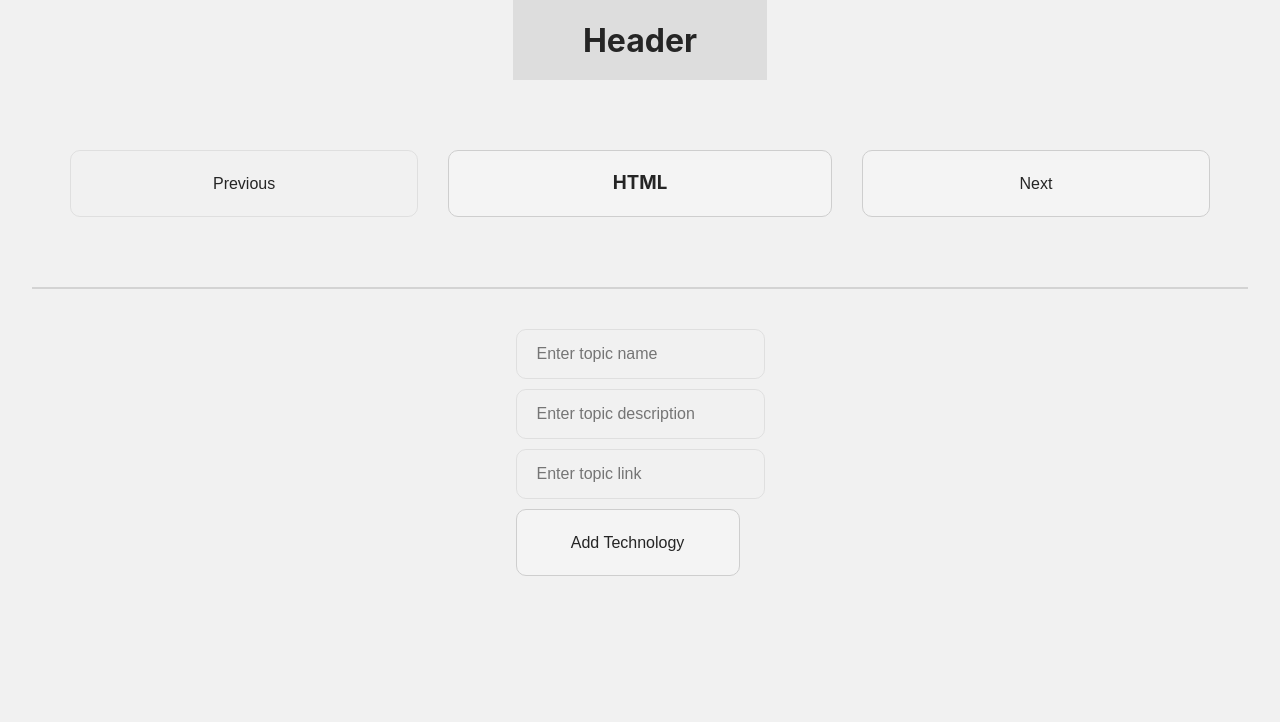
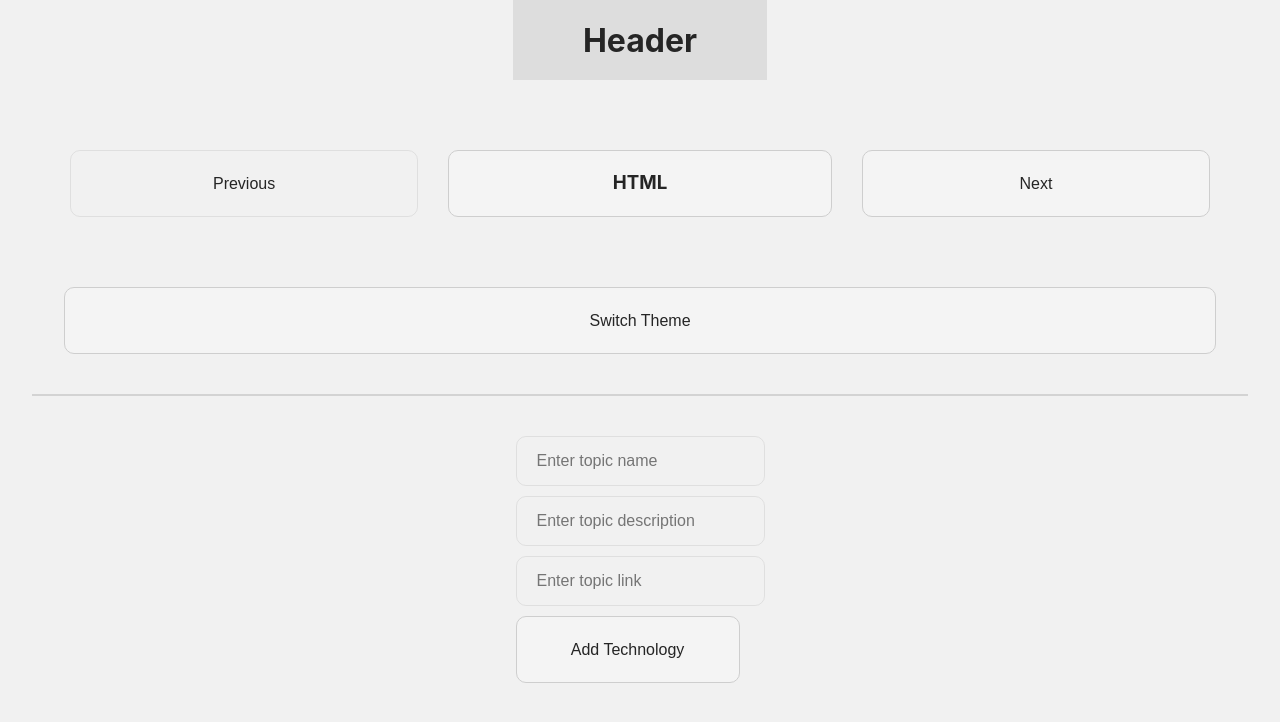
Before and after one commit to mari1647iv/demo-menu, a React (Create React App) app: page / in a window 1280 px wide. Shown: the top 722 px of the page. Built offline with nearby package versions, Linux system fonts and the light colour scheme; the HTML template or start-up script is replaced by a standard one.

Commit message:
restore switch theme button

```diff
--- a/src/App.js
+++ b/src/App.js
@@ -14,6 +14,7 @@ function App() {
         <h1>Header</h1>
       </header>
       <Display data={data} isLight={isLight}/>
+      <button className={isLight ? "light" : "dark"} onClick={() => { switchTheme(!isLight) }}>Switch Theme</button>
       <hr style={{width: "95%", border: "1px solid lightgrey"}}/>
       <Form isLight={isLight} />
     </div >
```
